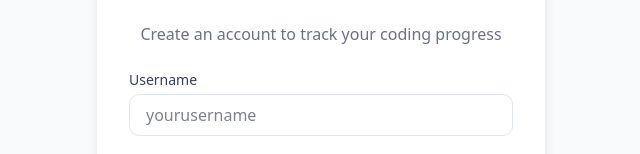
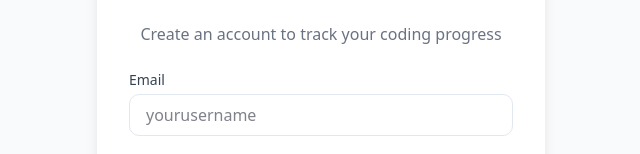
Before and after one commit to nsagat/Beatcode, a SvelteKit app in the folder my-app/: page /register in a window 1280 px wide. Shown: the part 178-332 px from the top of the page, without its empty margins (319-959 px from the left). Built offline with nearby package versions, Linux system fonts and the light colour scheme; no server answers.

Commit message:
plz help

```diff
--- a/my-app/src/routes/login/+page.svelte
+++ b/my-app/src/routes/login/+page.svelte
@@ -11,7 +11,7 @@
       console.log('Logged in as:', user);
       goto('/home');
     } catch (err) {
-      error = err.message;
+      console.log(err);
     }
   };
 
@@ -23,7 +23,6 @@
     <p class="text-center text-gray-500">Log in to track your coding progress</p>
 
     <form class="space-y-4" on:submit|preventDefault={handleLogin}>
-      <!-- Username / Email -->
       <div>
         <label class="block text-sm font-medium text-gray-700 mb-1" for="username">
           Username
@@ -32,7 +31,7 @@
           id="username"
           type="text"
           bind:value={username}
-          placeholder="yourusername"
+          placeholder="youremail"
           class="w-full px-4 py-2 border rounded-lg focus:outline-none focus:ring-2 focus:ring-indigo-500 focus:border-indigo-500"
           required
         />
--- a/my-app/src/routes/register/+page.svelte
+++ b/my-app/src/routes/register/+page.svelte
@@ -1,26 +1,29 @@
 <script>
+  import { signUp } from "$lib/auth";
+  import { goto } from '$app/navigation';
+
   let username = "";
   let email = "";
   let password = "";
   let confirmPassword = "";
 
-  const handleRegister = (e) => {
-    e.preventDefault();
+async function handleRegister(e) {
+  e.preventDefault();
 
-    if (password !== confirmPassword) {
-      alert("Passwords do not match!");
-      return;
-    }
+  if (password !== confirmPassword) {
+    alert("Passwords do not match!");
+    return;
+  }
 
-    // For now, just log values
-    console.log("Registering with:", { username, email, password });
-    // TODO: Replace with actual registration API call
-  };
+  try {
+    const { user } = await signUp(email, password, username);
+    goto('/login');
+  } catch (err) {
+    const error = err.message;
+    console.error(error);
+  }
+}
 
-  const handleGoogleRegister = () => {
-    // TODO: Redirect to Google OAuth
-    console.log("Redirecting to Google OAuth...");
-  };
 </script>
 
 <div class="min-h-screen flex items-center justify-center bg-gray-50 px-4">
@@ -31,13 +34,13 @@
     <form class="space-y-4" on:submit|preventDefault={handleRegister}>
       <!-- Username -->
       <div>
-        <label class="block text-sm font-medium text-gray-700 mb-1" for="username">
-          Username
+        <label class="block text-sm font-medium text-gray-700 mb-1" for="email">
+          Email
         </label>
         <input
-          id="username"
-          type="text"
-          bind:value={username}
+          id="email"
+          type="email"
+          bind:value={email}
           placeholder="yourusername"
           class="w-full px-4 py-2 border rounded-lg focus:outline-none focus:ring-2 focus:ring-indigo-500 focus:border-indigo-500"
           required
@@ -46,13 +49,12 @@
 
       <!-- Leetcode Id -->
       <div>
-        <label class="block text-sm font-medium text-gray-700 mb-1" for="leetcode id">
+        <label class="block text-sm font-medium text-gray-700 mb-1" for="username">
           Leetcode username
         </label>
         <input
-          id="email"
-          type="email"
-          bind:value={email}
+          id="username"
+          bind:value={username}
           placeholder="LeetCode"
           class="w-full px-4 py-2 border rounded-lg focus:outline-none focus:ring-2 focus:ring-indigo-500 focus:border-indigo-500"
           required
```
